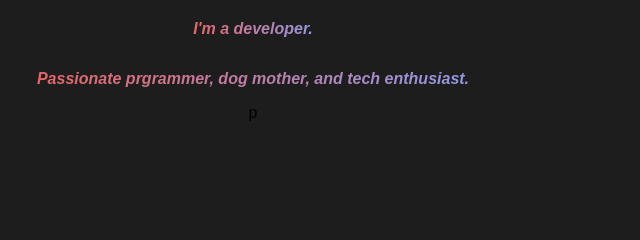
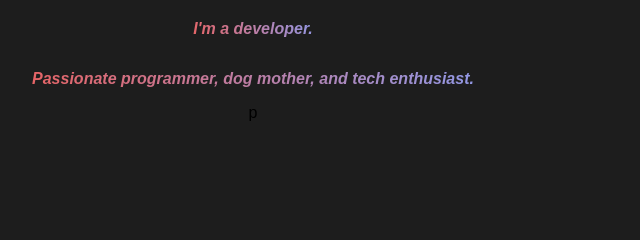
Before and after one commit to lilahmedina/delilah.github.io, a plain HTML site: page index.html in a window 1280 px wide. Shown: the part 487-727 px from the top of the page, 387-1027 px from the left. Drawn offline with Linux system fonts and the light colour scheme.

Commit message:
Update index.html
Spelling error

```diff
--- a/index.html
+++ b/index.html
@@ -19,7 +19,7 @@
   <section id="welcome-section" class="welcome-section ">
     <h1>Hi I'm Delilah</h1>
     <p>I'm a developer.</p>
-    <p>Passionate prgrammer, dog mother, and tech enthusiast.</p>p
+    <p>Passionate programmer, dog mother, and tech enthusiast.</p>p
 
     </section>
 
```
